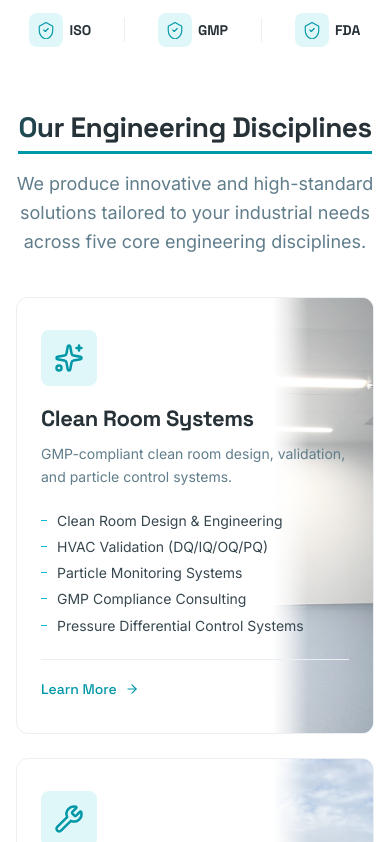
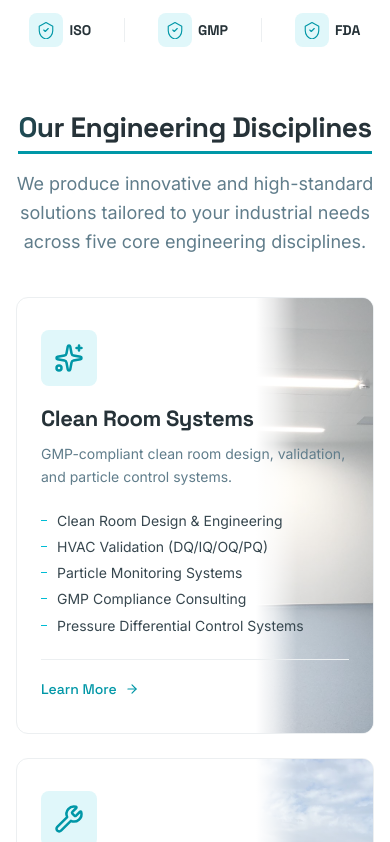
Before and after one commit to ahmeren05/etweb, a Next.js app: page /en in a window 390 px wide. Shown: the part 1108-1950 px from the top of the page. Built offline with nearby package versions, Linux system fonts and the light colour scheme.

Commit message:
Revert "Fix service card image overlap on ~1300px screens"
This reverts commit 9407128f18b44b7ad7c431ac23d6ebd58dba7da8.

```diff
--- a/src/components/ServiceCard/ServiceCard.module.css
+++ b/src/components/ServiceCard/ServiceCard.module.css
@@ -166,19 +166,9 @@
   gap: var(--space-3);
 }
 
-@media (max-width: 1400px) {
-  .cardBgImage {
-    width: 25%;
-  }
-}
-
 @media (max-width: 1024px) {
   .cardGrid {
     grid-template-columns: repeat(2, 1fr);
-  }
-
-  .cardBgImage {
-    width: 28%;
   }
 }
 
```
